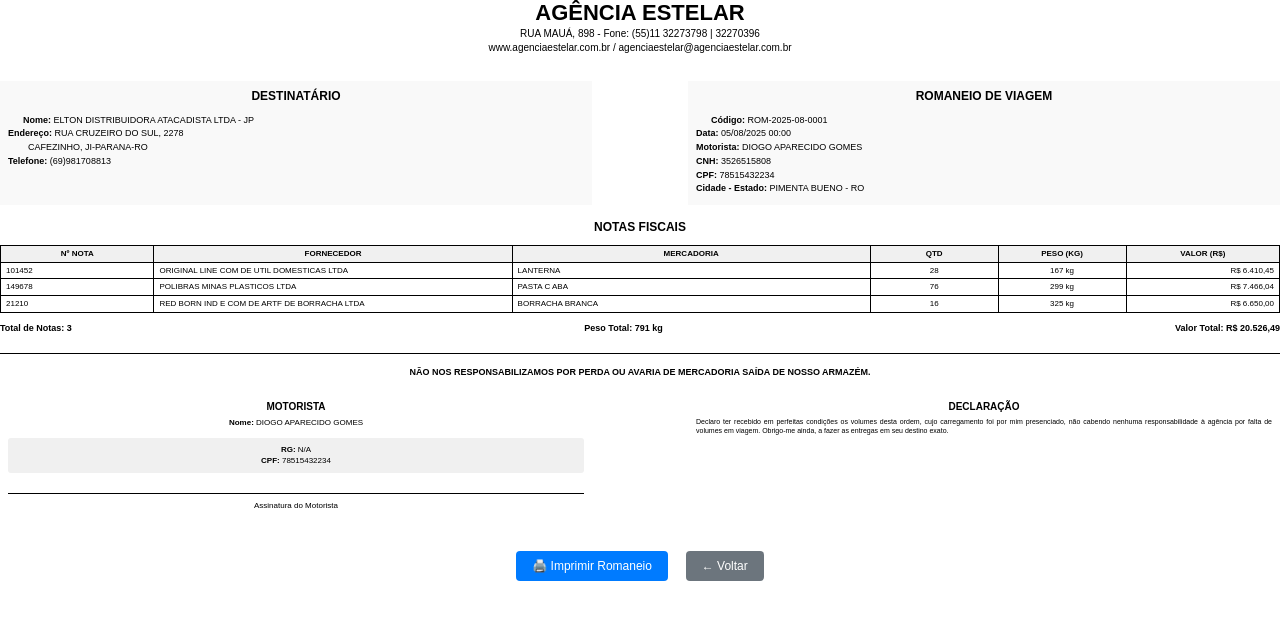
After one commit to rms2290/sistema-estelar, a Django app: page /notas/romaneios/20/visualizar-paisagem/ in a window 1280 px wide. The commit adds this page. Shown: the top 620 px of the page. Run offline with Django 5.2, Linux system fonts and the light colour scheme; a user stored in the database is signed in; data comes from the database, SQL or seed files in the repository; both versions use the stored data as it was after the commit.

Commit message:
feat: implementar romaneio em formato paisagem com layout otimizado
- Criar novo template romaneio_impressao_paisagem.html
- Adicionar view visualizar_romaneio_paisagem
- Adicionar URL para visualização em paisagem
- Atualizar template detalhes_romaneio.html com botão paisagem
- Implementar todas as correções solicitadas:
  * Fonte do cabeçalho aumentada (22px)
  * Remover linha do cabeçalho
  * Remover bordas das seções
  * Adicionar indentação nos campos principais
  * Remover informações do veículo
  * Adicionar campo Cidade-Estado do motorista
  * Destacar RG e CPF em caixa cinza
  * Remover coluna DATA da tabela
  * Remover CNPJ e Inscrição Estadual
  * Remover assinatura da declaração
- Otimizar cálculo de totais na view

```diff
--- a/notas/templates/notas/detalhes_romaneio.html
+++ b/notas/templates/notas/detalhes_romaneio.html
@@ -70,6 +70,9 @@
             <a href="{% url 'notas:visualizar_romaneio_para_impressao' romaneio.pk %}" target="_blank" class="btn btn-primary me-2">
                 <i class="fas fa-print"></i> Imprimir Romaneio
             </a>
+            <a href="{% url 'notas:visualizar_romaneio_paisagem' romaneio.pk %}" target="_blank" class="btn btn-info me-2">
+                <i class="fas fa-print"></i> Imprimir (Paisagem)
+            </a>
         {% endif %}
 
         {% if user.is_admin or user.is_funcionario %}
--- /dev/null
+++ b/notas/templates/notas/romaneio_impressao_paisagem.html
@@ -0,0 +1,355 @@
+{% load static %}
+{% load format_filters %}
+<!DOCTYPE html>
+<html lang="pt-br">
+<head>
+    <meta charset="UTF-8">
+    <meta name="viewport" content="width=device-width, initial-scale=1.0">
+    <title>Romaneio de Viagem - {{ romaneio.codigo }}</title>
+    <style>
+        @page {
+            size: A4 landscape;
+            margin: 1cm;
+        }
+
+        body {
+            font-family: Arial, sans-serif;
+            font-size: 10px;
+            line-height: 1.2;
+            color: #000;
+            background: #fff;
+            margin: 0;
+            padding: 0;
+        }
+
+        .romaneio-container {
+            width: 100%;
+            max-width: none;
+            margin: 0;
+            padding: 0;
+        }
+
+        /* Cabeçalho da Empresa */
+        .empresa-header {
+            text-align: center;
+            padding-bottom: 10px;
+            margin-bottom: 15px;
+        }
+
+        .empresa-header h1 {
+            font-size: 22px;
+            font-weight: bold;
+            margin: 0;
+            color: #000;
+        }
+
+        .empresa-header p {
+            font-size: 10px;
+            margin: 2px 0;
+        }
+
+        /* Layout principal em duas colunas */
+        .main-content {
+            display: flex;
+            justify-content: space-between;
+            margin-bottom: 15px;
+        }
+
+        /* Coluna esquerda - Dados do Destinatário */
+        .destinatario-section {
+            width: 45%;
+            padding: 8px;
+            background-color: #f9f9f9;
+        }
+
+        .destinatario-section h3 {
+            font-size: 12px;
+            font-weight: bold;
+            margin: 0 0 8px 0;
+            text-align: center;
+            padding-bottom: 3px;
+        }
+
+        .destinatario-info {
+            font-size: 9px;
+            line-height: 1.3;
+        }
+
+        .destinatario-info p {
+            margin: 2px 0;
+        }
+
+        .destinatario-info strong {
+            font-weight: bold;
+        }
+
+        /* Coluna direita - Dados do Romaneio */
+        .romaneio-info {
+            width: 45%;
+            padding: 8px;
+            background-color: #f9f9f9;
+        }
+
+        .romaneio-info h3 {
+            font-size: 12px;
+            font-weight: bold;
+            margin: 0 0 8px 0;
+            text-align: center;
+            padding-bottom: 3px;
+        }
+
+        .romaneio-info p {
+            font-size: 9px;
+            margin: 2px 0;
+        }
+
+        .romaneio-info strong {
+            font-weight: bold;
+        }
+
+        /* Tabela de Notas Fiscais */
+        .notas-section {
+            margin-top: 5px;
+        }
+
+        .notas-section h3 {
+            font-size: 12px;
+            font-weight: bold;
+            text-align: center;
+            margin: 0 0 8px 0;
+            padding-bottom: 3px;
+        }
+
+        .notas-table {
+            width: 100%;
+            border-collapse: collapse;
+            font-size: 8px;
+        }
+
+        .notas-table th,
+        .notas-table td {
+            border: 1px solid #000;
+            padding: 3px 5px;
+            text-align: left;
+        }
+
+        .notas-table th {
+            background-color: #f0f0f0;
+            font-weight: bold;
+            text-align: center;
+        }
+
+        .notas-table td {
+            vertical-align: top;
+        }
+
+        /* Totais */
+        .totais-section {
+            margin-top: 10px;
+            display: flex;
+            justify-content: space-between;
+        }
+
+        .totais-item {
+            font-size: 9px;
+            font-weight: bold;
+        }
+
+        /* Rodapé */
+        .footer-section {
+            margin-top: 20px;
+            border-top: 1px solid #000;
+            padding-top: 10px;
+        }
+
+        .footer-section p {
+            font-size: 8px;
+            margin: 3px 0;
+        }
+
+        .assinaturas {
+            display: flex;
+            justify-content: space-between;
+            margin-top: 15px;
+        }
+
+        .assinatura-box {
+            width: 45%;
+            padding: 8px;
+            text-align: center;
+        }
+
+        .assinatura-box h4 {
+            font-size: 10px;
+            font-weight: bold;
+            margin: 0 0 5px 0;
+        }
+
+        .assinatura-box p {
+            font-size: 8px;
+            margin: 2px 0;
+        }
+
+        .linha-assinatura {
+            border-top: 1px solid #000;
+            margin-top: 20px;
+            padding-top: 5px;
+        }
+
+        /* Impressão */
+        @media print {
+            body {
+                margin: 0;
+                padding: 0;
+            }
+
+            .print-actions {
+                display: none;
+            }
+        }
+
+        /* Botões de ação (apenas na tela) */
+        .print-actions {
+            text-align: center;
+            margin: 20px 0;
+            padding: 10px;
+        }
+
+        .print-actions button,
+        .print-actions a {
+            margin: 0 5px;
+            padding: 8px 16px;
+            font-size: 12px;
+        }
+    </style>
+</head>
+<body>
+    <div class="romaneio-container">
+        <!-- Cabeçalho da Empresa -->
+        <div class="empresa-header">
+            <h1>AGÊNCIA ESTELAR</h1>
+            <p>RUA MAUÁ, 898 - Fone: (55)11 32273798 | 32270396</p>
+            <p>www.agenciaestelar.com.br / agenciaestelar@agenciaestelar.com.br</p>
+        </div>
+
+        <!-- Conteúdo Principal -->
+        <div class="main-content">
+            <!-- Coluna Esquerda - Dados do Destinatário -->
+            <div class="destinatario-section">
+                <h3>DESTINATÁRIO</h3>
+                <div class="destinatario-info">
+                    <p style="margin-left: 15px;"><strong>Nome:</strong> {{ romaneio.cliente.razao_social }}</p>
+                    <p><strong>Endereço:</strong> {{ romaneio.cliente.endereco|default:"N/A" }}, {{ romaneio.cliente.numero|default:"S/N" }}</p>
+                    <p style="margin-left: 20px;">{{ romaneio.cliente.bairro|default:"N/A" }}, {{ romaneio.cliente.cidade|default:"N/A" }}-{{ romaneio.cliente.estado|default:"N/A" }}</p>
+                    <p><strong>Telefone:</strong> {{ romaneio.cliente.telefone|default:"N/A" }}</p>
+                </div>
+            </div>
+
+            <!-- Coluna Direita - Dados do Romaneio -->
+            <div class="romaneio-info">
+                <h3>ROMANEIO DE VIAGEM</h3>
+                <div class="destinatario-info">
+                    <p style="margin-left: 15px;"><strong>Código:</strong> {{ romaneio.codigo }}</p>
+                    <p><strong>Data:</strong> {{ romaneio.data_emissao|date:"d/m/Y H:i" }}</p>
+                    <p><strong>Motorista:</strong> {{ romaneio.motorista.nome }}</p>
+                    <p><strong>CNH:</strong> {{ romaneio.motorista.cnh|default:"N/A" }}</p>
+                    <p><strong>CPF:</strong> {{ romaneio.motorista.cpf }}</p>
+                    <p><strong>Cidade - Estado:</strong> {{ romaneio.motorista.cidade|default:"N/A" }} - {{ romaneio.motorista.estado|default:"N/A" }}</p>
+                </div>
+            </div>
+        </div>
+
+        <!-- Tabela de Notas Fiscais -->
+        <div class="notas-section">
+            <h3>NOTAS FISCAIS</h3>
+            {% if notas_romaneadas %}
+                <table class="notas-table">
+                    <thead>
+                        <tr>
+                            <th width="12%">Nº NOTA</th>
+                            <th width="28%">FORNECEDOR</th>
+                            <th width="28%">MERCADORIA</th>
+                            <th width="10%">QTD</th>
+                            <th width="10%">PESO (KG)</th>
+                            <th width="12%">VALOR (R$)</th>
+                        </tr>
+                    </thead>
+                    <tbody>
+                        {% for nota in notas_romaneadas %}
+                            <tr>
+                                <td>{{ nota.nota }}</td>
+                                <td>{{ nota.fornecedor }}</td>
+                                <td>{{ nota.mercadoria }}</td>
+                                <td style="text-align: center;">{{ nota.quantidade|format_brazilian_quantity }}</td>
+                                <td style="text-align: center;">{{ nota.peso|format_brazilian_weight }}</td>
+                                <td style="text-align: right;">{{ nota.valor|format_brazilian_currency }}</td>
+                            </tr>
+                        {% endfor %}
+                    </tbody>
+                </table>
+
+                <!-- Totais -->
+                <div class="totais-section">
+                    <div class="totais-item">
+                        <strong>Total de Notas:</strong> {{ notas_romaneadas.count }}
+                    </div>
+                    <div class="totais-item">
+                        <strong>Peso Total:</strong> {{ total_peso|format_brazilian_weight }}
+                    </div>
+                    <div class="totais-item">
+                        <strong>Valor Total:</strong> {{ total_valor|format_brazilian_currency }}
+                    </div>
+                </div>
+            {% else %}
+                <p style="text-align: center; font-style: italic;">Nenhuma nota fiscal vinculada a este romaneio.</p>
+            {% endif %}
+        </div>
+
+        <!-- Observações -->
+        {% if romaneio.observacoes %}
+            <div class="notas-section">
+                <h3>OBSERVAÇÕES</h3>
+                <p style="font-size: 9px; margin: 5px 0;">{{ romaneio.observacoes }}</p>
+            </div>
+        {% endif %}
+
+        <!-- Rodapé -->
+        <div class="footer-section">
+            <p style="text-align: center; font-weight: bold; font-size: 9px;">
+                NÃO NOS RESPONSABILIZAMOS POR PERDA OU AVARIA DE MERCADORIA SAÍDA DE NOSSO ARMAZÉM.
+            </p>
+
+            <div class="assinaturas">
+                <div class="assinatura-box">
+                    <h4>MOTORISTA</h4>
+                    <p><strong>Nome:</strong> {{ romaneio.motorista.nome }}</p>
+                    <div style="margin: 10px 0; padding: 5px; background-color: #f0f0f0; border-radius: 3px;">
+                        <p style="margin: 2px 0;"><strong>RG:</strong> {{ romaneio.motorista.rg|default:"N/A" }}</p>
+                        <p style="margin: 2px 0;"><strong>CPF:</strong> {{ romaneio.motorista.cpf }}</p>
+                    </div>
+                    <div class="linha-assinatura">
+                        <p style="text-align: center; font-size: 8px;">Assinatura do Motorista</p>
+                    </div>
+                </div>
+
+                <div class="assinatura-box">
+                    <h4>DECLARAÇÃO</h4>
+                    <p style="font-size: 7px; text-align: justify;">
+                        Declaro ter recebido em perfeitas condições os volumes desta ordem, cujo carregamento foi por mim presenciado, não cabendo nenhuma responsabilidade à agência por falta de volumes em viagem. Obrigo-me ainda, a fazer as entregas em seu destino exato.
+                    </p>
+                </div>
+            </div>
+        </div>
+    </div>
+
+    <!-- Botões de Ação (apenas na tela) -->
+    <div class="print-actions">
+        <button onclick="window.print()" style="background-color: #007bff; color: white; border: none; border-radius: 4px; cursor: pointer;">
+            🖨️ Imprimir Romaneio
+        </button>
+        <a href="{% url 'notas:detalhes_romaneio' romaneio.pk %}" style="background-color: #6c757d; color: white; text-decoration: none; padding: 8px 16px; border-radius: 4px; margin-left: 10px;">
+            ← Voltar
+        </a>
+    </div>
+</body>
+</html>
--- a/notas/templates/notas/visualizar_romaneio_para_impressao.html
+++ b/notas/templates/notas/visualizar_romaneio_para_impressao.html
@@ -77,18 +77,12 @@
                     </tbody>
                 </table>
                 <div class="row total-row">
-                    {% with total_peso=0 total_valor=0 %}
-                        {% for nota in notas_romaneadas %}
-                            {% with total_peso=total_peso|add:nota.peso total_valor=total_valor|add:nota.valor %}
-                            {% endwith %}
-                        {% endfor %}
                     <div class="col-6 text-end"><strong>Total de Notas:</strong></div>
                     <div class="col-6 text-start">{{ notas_romaneadas.count }}</div>
                     <div class="col-6 text-end"><strong>Peso Total (KG):</strong></div>
                     <div class="col-6 text-start">{{ total_peso|format_brazilian_weight }}</div>
                     <div class="col-6 text-end"><strong>Valor Total (R$):</strong></div>
                     <div class="col-6 text-start">{{ total_valor|format_brazilian_currency }}</div>
-                    {% endwith %}
                 </div>
             {% else %}
                 <p class="text-center">Nenhuma nota fiscal vinculada a este romaneio.</p>
--- a/notas/urls.py
+++ b/notas/urls.py
@@ -41,6 +41,7 @@ urlpatterns = [
     path('romaneios/excluir/<int:pk>/', views.excluir_romaneio, name='excluir_romaneio'),
     path('romaneios/<int:pk>/detalhes/', views.detalhes_romaneio, name='detalhes_romaneio'),
     path('romaneios/<int:pk>/visualizar-impressao/', views.visualizar_romaneio_para_impressao, name='visualizar_romaneio_para_impressao'),
+    path('romaneios/<int:pk>/visualizar-paisagem/', views.visualizar_romaneio_paisagem, name='visualizar_romaneio_paisagem'),
 
 # URL para carregar notas fiscais via AJAX
     path('ajax/load-notas/', views.load_notas_fiscais, name='ajax_load_notas'),
--- a/notas/views.py
+++ b/notas/views.py
@@ -943,11 +943,44 @@ def visualizar_romaneio_para_impressao(request, pk):
 
     notas_romaneadas = romaneio.notas_fiscais.all().order_by('nota') # Pegar notas associadas
 
+    # Calcular totais
+    total_peso = sum(nota.peso for nota in notas_romaneadas)
+    total_valor = sum(nota.valor for nota in notas_romaneadas)
+
     context = {
         'romaneio': romaneio,
         'notas_romaneadas': notas_romaneadas,
+        'total_peso': total_peso,
+        'total_valor': total_valor,
     }
     return render(request, 'notas/visualizar_romaneio_para_impressao.html', context)
+
+# --------------------------------------------------------------------------------------
+# NOVA VIEW: Visualizar Romaneio para Impressão em Formato Paisagem
+# --------------------------------------------------------------------------------------
+def visualizar_romaneio_paisagem(request, pk):
+    romaneio = get_object_or_404(RomaneioViagem, pk=pk)
+
+    # Verificar se o usuário tem permissão para imprimir este romaneio
+    if request.user.is_cliente and request.user.cliente:
+        # Cliente só pode imprimir romaneios que contêm suas notas fiscais
+        if not romaneio.notas_fiscais.filter(cliente=request.user.cliente).exists():
+            messages.error(request, 'Você não tem permissão para imprimir este romaneio.')
+            return redirect('notas:meus_romaneios')
+
+    notas_romaneadas = romaneio.notas_fiscais.all().order_by('nota') # Pegar notas associadas
+
+    # Calcular totais
+    total_peso = sum(nota.peso for nota in notas_romaneadas)
+    total_valor = sum(nota.valor for nota in notas_romaneadas)
+
+    context = {
+        'romaneio': romaneio,
+        'notas_romaneadas': notas_romaneadas,
+        'total_peso': total_peso,
+        'total_valor': total_valor,
+    }
+    return render(request, 'notas/romaneio_impressao_paisagem.html', context)
 
 # --------------------------------------------------------------------------------------
 # Views de Autenticação
```
Also changed, not shown: db.sqlite3. Lines whose indentation alone changed are shown as unchanged.
